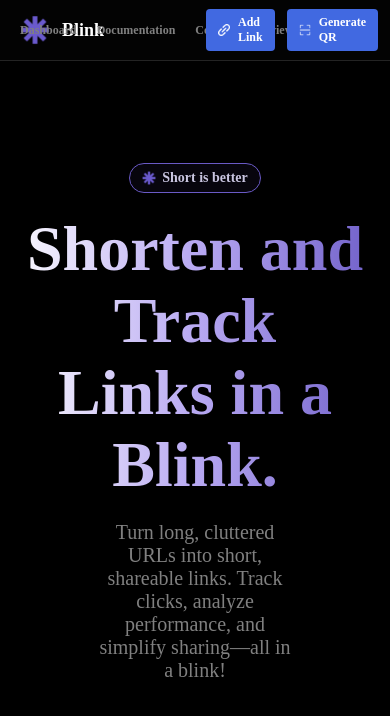
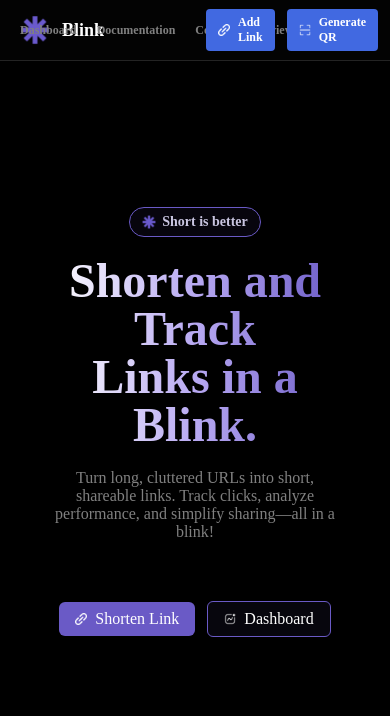
Before and after one commit to Abhishekkjainn/blink, a React (Vite) app: page / in a window 390 px wide. Shown: the top 716 px of the page. Built offline with nearby package versions, Linux system fonts and the light colour scheme; a web font is replaced by a local one.

Commit message:
Added Responsiveness

```diff
--- a/src/App.css
+++ b/src/App.css
@@ -131,7 +131,6 @@ body{
     -webkit-text-fill-color: transparent;
     display: inline-block;
     background-size: 100% 100%;
-    /* animation: gradientMove 0s ease infinite; */
 }
 
 @keyframes gradientMove {
@@ -140,6 +139,12 @@ body{
     100% { background-position: 0% 50%; }
 }
 
+.page1buttons{
+    display: flex;
+    justify-content: center;
+    align-items: center;
+    margin-top: 60px;
+}
 .purple{
     color: #6a5ac6;
 }
@@ -150,3 +155,141 @@ body{
     width: 50%;
     text-align: center;
 }
+.addbuttonpg1{
+    color: white;
+    background-color: #6a5ac6;
+    padding-right: 16px;
+    padding-left: 16px;
+    padding-bottom: 8px;
+    padding-top: 8px;
+    border-radius: 6px;
+    display: flex;
+    justify-content: center;
+    align-items: center;
+}
+.getstartedimg{
+    width: 12px;
+    margin-right: 8px;
+}
+
+.addbuttonpg1bg{
+    margin-left: 12px;
+    color: white;
+    background-color: #6a5ac611;
+    border: 1px solid #6a5ac6;
+    padding-right: 16px;
+    padding-left: 16px;
+    padding-bottom: 8px;
+    padding-top: 8px;
+    border-radius: 6px;
+    display: flex;
+    justify-content: center;
+    align-items: center;
+}
+
+
+
+
+
+@media (max-width: 1000px) {
+    /*Page1*/
+.page1{
+    width: 100%;
+    height: auto;
+    min-height: 100vh;
+    background-color: black;
+    display: flex;
+    justify-content: center;
+    align-items: center;
+    flex-direction: column;
+}
+.page1tag{
+    width: auto;
+    padding-top: 6px;
+    padding-bottom: 6px;
+    padding-right: 12px;
+    padding-left: 12px;
+    /* height: 30px; */
+    border-radius: 40px;
+    border: 1px solid #6a5ac6;
+    display: flex;
+    justify-content: center;
+    align-items: center;
+    background-color: #6a5ac610;
+    color: #c9c5e0;
+    font-size: 14px;
+    font-weight: 600;
+}
+.tagimagepg1{
+    width: 14px;
+    margin-right: 6px;
+}
+.page1head {
+    width: 75%;
+    font-size: 48px;
+    font-weight: 700;
+    text-align: center;
+    margin-top: 20px;
+    line-height: 48px;
+    background: linear-gradient(90deg, #ffffff, #b8a9f2, #6a5ac6);
+    -webkit-background-clip: text;
+    background-clip: text;
+    -webkit-text-fill-color: transparent;
+    display: inline-block;
+    background-size: 100% 100%;
+}
+
+@keyframes gradientMove {
+    0% { background-position: 0% 50%; }
+    50% { background-position: 100% 50%; }
+    100% { background-position: 0% 50%; }
+}
+
+.page1buttons{
+    display: flex;
+    justify-content: center;
+    align-items: center;
+    margin-top: 60px;
+}
+.purple{
+    color: #6a5ac6;
+}
+.page1desc{
+    color: grey;
+    font-size: 16px;
+    margin-top: 20px;
+    width: 75%;
+    text-align: center;
+}
+.addbuttonpg1{
+    color: white;
+    background-color: #6a5ac6;
+    padding-right: 16px;
+    padding-left: 16px;
+    padding-bottom: 8px;
+    padding-top: 8px;
+    border-radius: 6px;
+    display: flex;
+    justify-content: center;
+    align-items: center;
+}
+.getstartedimg{
+    width: 12px;
+    margin-right: 8px;
+}
+
+.addbuttonpg1bg{
+    margin-left: 12px;
+    color: white;
+    background-color: #6a5ac611;
+    border: 1px solid #6a5ac6;
+    padding-right: 16px;
+    padding-left: 16px;
+    padding-bottom: 8px;
+    padding-top: 8px;
+    border-radius: 6px;
+    display: flex;
+    justify-content: center;
+    align-items: center;
+}
+}
--- a/src/pages/page1.jsx
+++ b/src/pages/page1.jsx
@@ -14,7 +14,17 @@ export default function Page1() {
         Turn long, cluttered URLs into short, shareable links. Track clicks,
         analyze performance, and simplify sharing—all in a blink!
       </div>
-      <div className="page1buttons"></div>
+      <div className="page1buttons">
+        <div className="addbuttonpg1">
+          <img src="/add.png" alt="Arrow" className="getstartedimg" /> Shorten
+          Link
+        </div>
+
+        <div className="addbuttonpg1bg">
+          <img src="/dashboard.png" alt="Arrow" className="getstartedimg" />{' '}
+          Dashboard
+        </div>
+      </div>
     </div>
   );
 }
```
Also changed, not shown: public/arrow.png (added), public/dashboard.png (added).
